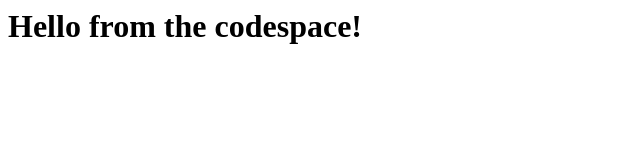
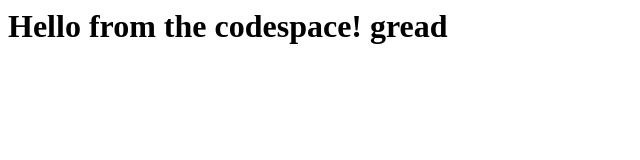
Before and after one commit to scu-wcc/skills-code-with-codespaces, a plain HTML site: page index.html in a window 1280 px wide. Shown: the whole page, without its empty margins (0-640 px from the left). Drawn offline with Linux system fonts and the light colour scheme.

Commit message:
test active

```diff
--- a/index.html
+++ b/index.html
@@ -1,3 +1,5 @@
 <html>
-  <h1>Hello from the codespace!</h1>
+  <h1>Hello from the codespace!
+    gread
+  </h1>
 </html>
```
